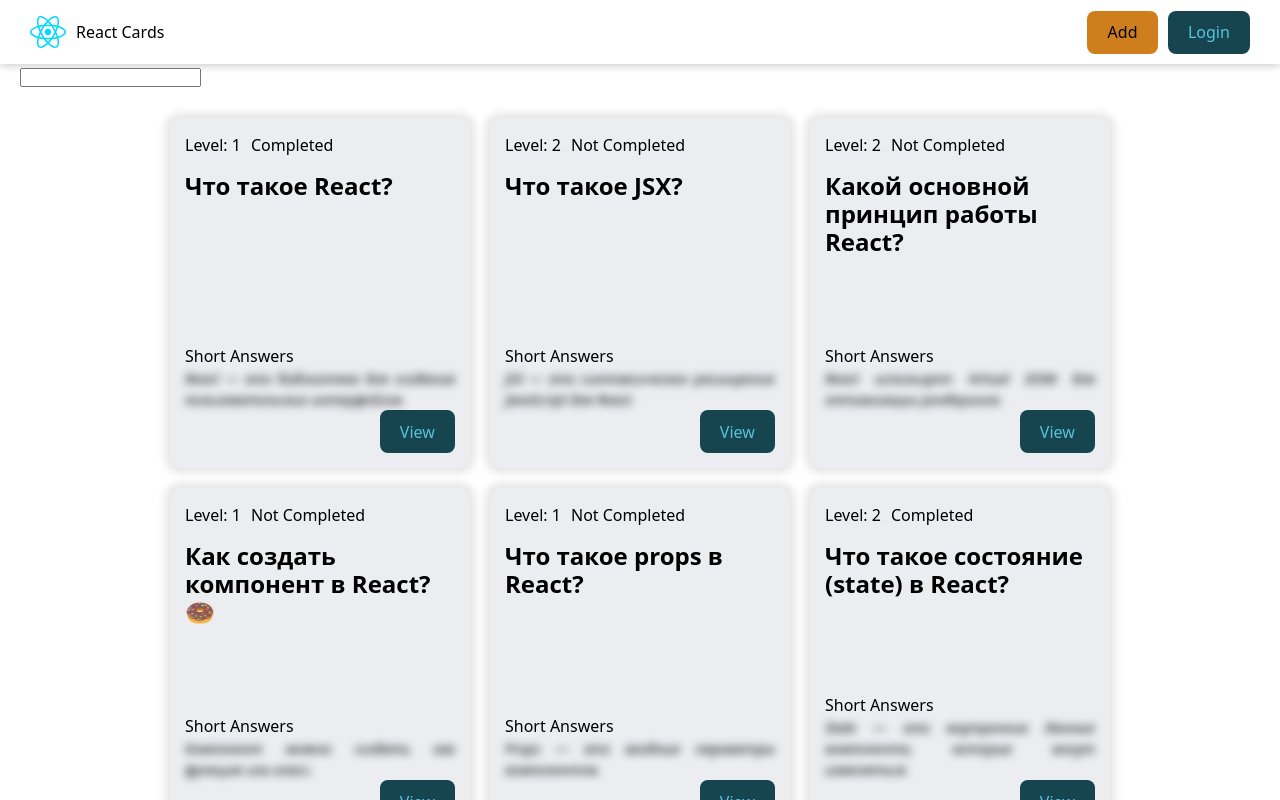
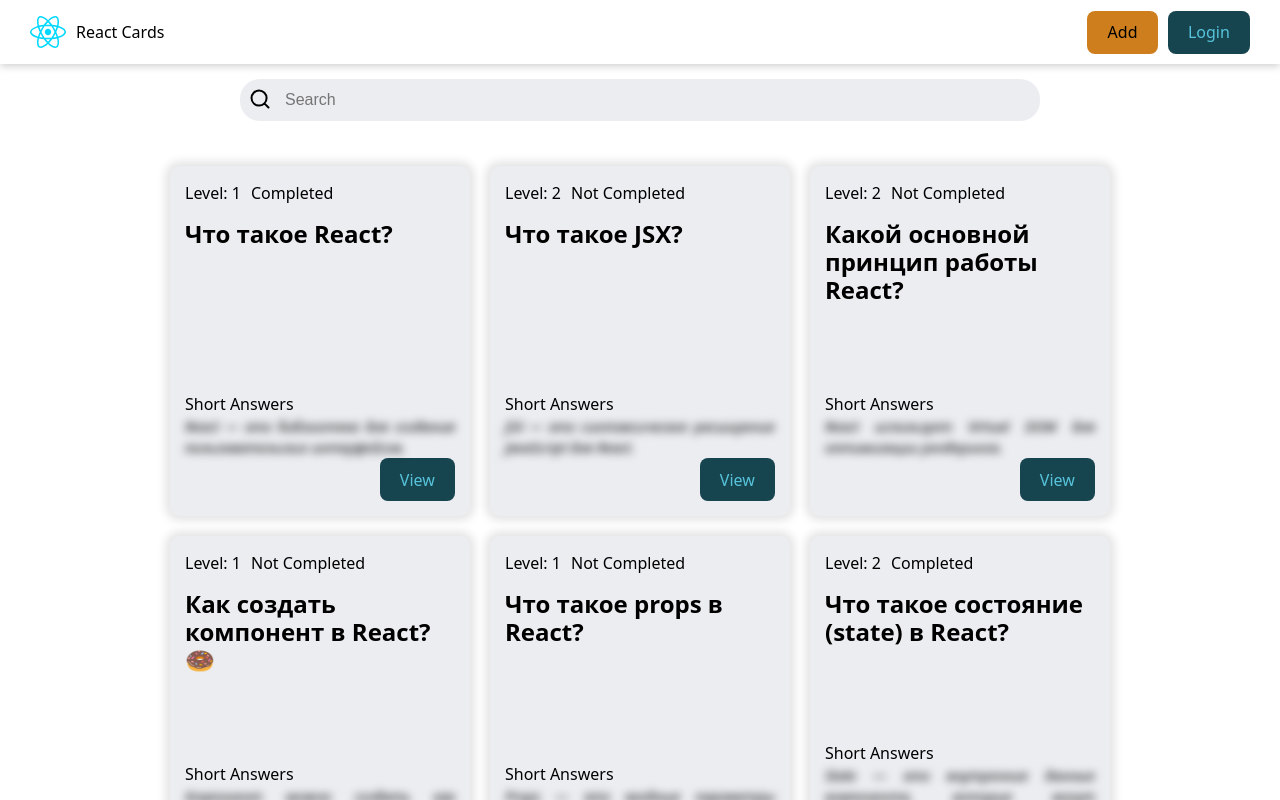
Before and after one commit to ReactProjects69/react-question-cards, a React (Vite) app: page / in a window 1280 px wide. Built offline with nearby package versions, Linux system fonts and the light colour scheme; data requests are answered from the project's data file.

Commit message:
Icon, Input
Input component added and stylized
Icon added

```diff
--- a/eslint.config.js
+++ b/eslint.config.js
@@ -19,6 +19,7 @@ export default defineConfig([
         extends: ['js/recommended'],
         rules: {
             '@typescript-eslint/no-explicit-any': 'warn',
+            '@typescript-eslint/no-unused-vars': 'warn',
             'react/prop-types': 'warn',
             'react/jsx-no-target-blank': 'warn',
             'react/react-in-jsx-scope': 'off',
--- /dev/null
+++ b/src/components/SearchInput/SearchInput.module.css
@@ -0,0 +1,24 @@
+.inputContainer {
+    width: 100%;
+    height: 100%;
+    border-radius: 20px;
+    background: var(--card-bg-color);
+    position: relative;
+}
+
+.searchIcon {
+    position: absolute;
+    top: 10px;
+    left: 10px;
+}
+
+.input {
+    width: 100%;
+    height: 100%;
+    padding: 12px 12px 12px 45px;
+    border: none;
+    outline: none;
+    background: transparent;
+    font-size: 16px;
+    color: var(--text-color);
+}
--- /dev/null
+++ b/src/components/SearchInput/SearchInput.tsx
@@ -0,0 +1,28 @@
+import cls from './SearchInput.module.css';
+import { ChangeEvent, useId } from 'react';
+import { SearchIcon } from '../icons.tsx';
+
+type SearchInputProps = {
+    value: string;
+    onChange: (e: ChangeEvent<HTMLInputElement>) => void;
+};
+
+export function SearchInput({ value, onChange }: SearchInputProps) {
+    const inputId = useId();
+
+    return (
+        <div className={cls.inputContainer}>
+            <label htmlFor={inputId}>
+                <SearchIcon className={cls.searchIcon} />
+            </label>
+            <input
+                id={inputId}
+                type={'text'}
+                value={value}
+                onChange={onChange}
+                className={cls.input}
+                placeholder={'Search'}
+            />
+        </div>
+    );
+}
--- /dev/null
+++ b/src/components/SearchInput/index.tsx
@@ -0,0 +1 @@
+export { SearchInput } from './SearchInput';
--- /dev/null
+++ b/src/components/icons.tsx
@@ -0,0 +1,15 @@
+export const SearchIcon = (props) => {
+    return (
+        <svg width="20" height="20" viewBox="0 0 20 20" {...props}>
+            <path
+                d="M14.386 14.386l4.0877 4.0877-4.0877-4.0877c-2.9418 2.9419-7.7115 2.9419-10.6533 0-2.9419-2.9418-2.9419-7.7115 0-10.6533 2.9418-2.9419 7.7115-2.9419 10.6533 0 2.9419 2.9418 2.9419 7.7115 0 10.6533z"
+                stroke="currentColor"
+                fill="none"
+                strokeWidth="2"
+                fillRule="evenodd"
+                strokeLinecap="round"
+                strokeLinejoin="round"
+            ></path>
+        </svg>
+    );
+};
--- a/src/pages/HomePage/HomePage.module.css
+++ b/src/pages/HomePage/HomePage.module.css
@@ -0,0 +1,10 @@
+.controlsContainer {
+    width: 100%;
+    max-width: 800px;
+    margin: 0 auto;
+    padding: 15px 0;
+    display: flex;
+    justify-content: center;
+    align-items: center;
+    gap: 10px;
+}
--- a/src/pages/HomePage/HomePage.tsx
+++ b/src/pages/HomePage/HomePage.tsx
@@ -1,12 +1,11 @@
-/*
 import cls from './HomePage.module.css';
-*/
 import { API_URL } from '../../constants';
 import { ChangeEvent, useEffect, useState } from 'react';
 import { QuestionCardList } from '../../components/QuestionCardList';
 import { Loader } from '../../components/Loader';
 import { useFetch } from '../../hooks/useFetch.ts';
 import { QuestionCardType } from '../../models/QuestionCardType.ts';
+import { SearchInput } from '../../components/SearchInput';
 
 export function HomePage() {
     const [questions, setQuestions] = useState<QuestionCardType[]>([]);
@@ -31,8 +30,9 @@ export function HomePage() {
 
     return (
         <>
-            <input type={'text'} value={search} onChange={onSearchChangeHandler} />
-
+            <div className={cls.controlsContainer}>
+                <SearchInput value={search} onChange={onSearchChangeHandler} />
+            </div>
             {isLoading && <Loader />}
             {error && <p>{error}</p>}
             <QuestionCardList cards={questions} />
```
